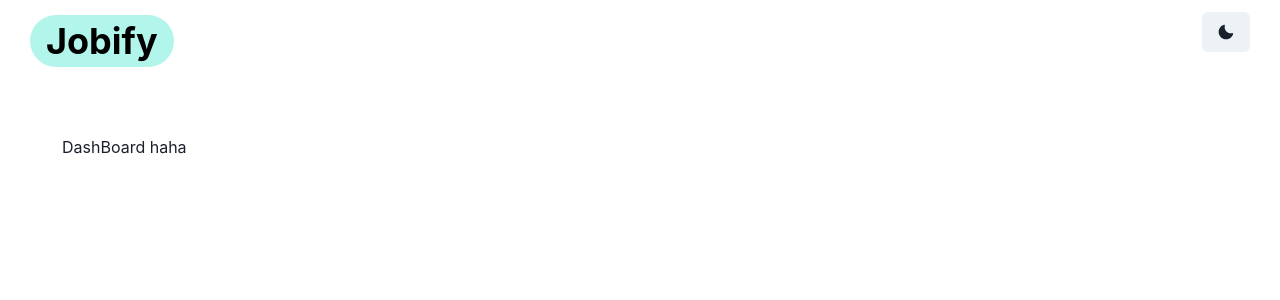
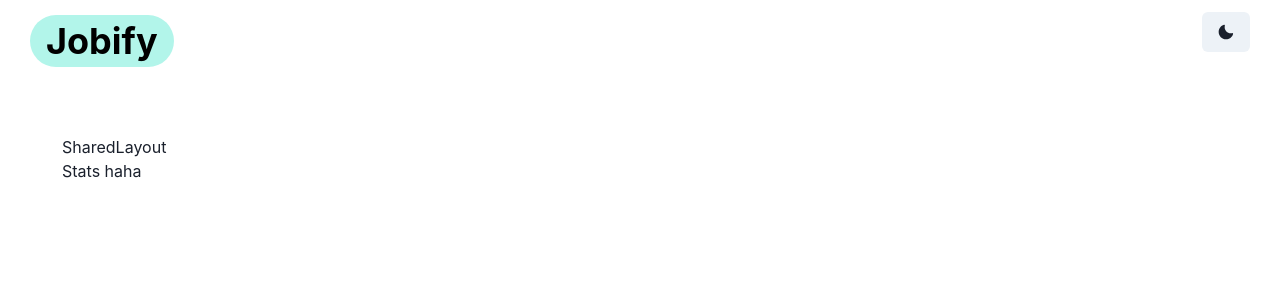
Before and after one commit to waheed-dev/jobs-app-mern-stack, a React (Vite) app in the folder client/: page / in a window 1280 px wide. Shown: the top 300 px of the page. Built offline with nearby package versions, Linux system fonts and the light colour scheme; sample sign-in values are in the browser's storage.

Commit message:
add other pages and protected routes

```diff
--- a/client/src/App.jsx
+++ b/client/src/App.jsx
@@ -2,13 +2,23 @@ import { Box, Container } from "@chakra-ui/react";
 import Navbar from "./components/Navbar.jsx";
 import Hero from "./components/Hero.jsx";
 import { BrowserRouter, Routes, Route, Link } from "react-router-dom";
-import {Dashboard,Error,Landing,Register} from './pages'
+import {Error,Landing,Register,ProtectedRoute} from './pages'
+import {AllJobs,Stats,AddJob,Profile,SharedLayout} from './pages/dashboard'
 function App() {
   return (
     <Box>
       <Box mt={"4rem"} px={"2rem"}>
         <Routes>
-          <Route path={"/"} element={<Dashboard/>} />
+          <Route path={"/"} element={
+            <ProtectedRoute>
+              <SharedLayout/>
+            </ProtectedRoute>
+           }>
+            <Route index element={<Stats/>} />
+            <Route path={'Add-job'} element={<AddJob/>} />
+            <Route path={'All-jobs'} element={<AllJobs/>} />
+            <Route path={'Profile'} element={<Profile/>} />
+          </Route>
           <Route path={"/landing"} element={<Landing/>} />
           <Route path={"/register"} element={<Register/>} />
           <Route path={"*"} element={<Error/>} />
--- a/client/src/pages/Dashboard.jsx
+++ /dev/null
@@ -1,13 +0,0 @@
-import {Box} from "@chakra-ui/react";
-import {useEffect} from "react";
-
-const Dashboard = () => {
-
-  return (
-      <Box>
-          DashBoard haha
-      </Box>
-  )
-}
-
-export default Dashboard
--- a/client/src/pages/Landing.jsx
+++ b/client/src/pages/Landing.jsx
@@ -3,10 +3,9 @@ import Hero from "../components/Hero.jsx";
 import useTestStore from "../../store/store.js";
 
 const Landing = () => {
-  const test = useTestStore((state) => state.aim);
+
   return (
     <Box>
-      {test.aim}
       <Hero />
     </Box>
   );
--- /dev/null
+++ b/client/src/pages/ProtectedRoute.jsx
@@ -0,0 +1,11 @@
+import initialState from "../../store/store.js";
+import {Navigate} from "react-router-dom";
+
+const ProtectedRoute = ({children}) => {
+  const user = initialState(state => state.user)
+  if (!user) {
+    return <Navigate to={'/landing'}/>
+  }
+  return children
+}
+export default ProtectedRoute
--- a/client/src/pages/Register.jsx
+++ b/client/src/pages/Register.jsx
@@ -38,7 +38,7 @@ const Register = () => {
         duration : 3000
       })
     }
-  },[showAlert,user,navigate()])
+  },[showAlert,user,navigate])
   useEffect(() => {
 
   },[user,navigate])
--- /dev/null
+++ b/client/src/pages/dashboard/AddJob.jsx
@@ -0,0 +1,6 @@
+const AddJob = () => {
+    return (
+        <h1>addJob</h1>
+    )
+}
+export default AddJob
--- /dev/null
+++ b/client/src/pages/dashboard/AllJobs.jsx
@@ -0,0 +1,6 @@
+const AllJobs = () => {
+    return (
+        <h1>All jobs</h1>
+    )
+}
+export default AllJobs
--- /dev/null
+++ b/client/src/pages/dashboard/Profile.jsx
@@ -0,0 +1,6 @@
+const Profile = () => {
+    return (
+        <h1>profile</h1>
+    )
+}
+export default Profile
--- /dev/null
+++ b/client/src/pages/dashboard/SharedLayout.jsx
@@ -0,0 +1,13 @@
+import {Outlet} from "react-router-dom";
+const SharedLayout = () => {
+    return (
+        <>
+            <h1>SharedLayout</h1>
+            <Outlet/>
+        </>
+
+)
+}
+
+
+export default SharedLayout
--- /dev/null
+++ b/client/src/pages/dashboard/Stats.jsx
@@ -0,0 +1,6 @@
+const Stats = () => {
+  return (
+      <h1>Stats haha</h1>
+  )
+}
+export default Stats
--- /dev/null
+++ b/client/src/pages/dashboard/index.jsx
@@ -0,0 +1,7 @@
+import AllJobs from "./AllJobs.jsx";
+import AddJob from "./AddJob.jsx";
+import Profile from "./Profile.jsx";
+import Stats from "./Stats.jsx";
+import SharedLayout from "./SharedLayout.jsx";
+
+export {AllJobs,AddJob,Profile,Stats,SharedLayout}
--- a/client/src/pages/Index.jsx
+++ b/client/src/pages/index.jsx
@@ -1,8 +1,7 @@
 import Landing from "./Landing.jsx";
 import Register from "./Register.jsx";
 import Error from "./Error.jsx";
-import Dashboard from "./Dashboard.jsx";
-
+import ProtectedRoute from "./ProtectedRoute.jsx";
 export {
-    Landing,Error,Dashboard,Register
+    Landing,Error,Register,ProtectedRoute
 }
```
